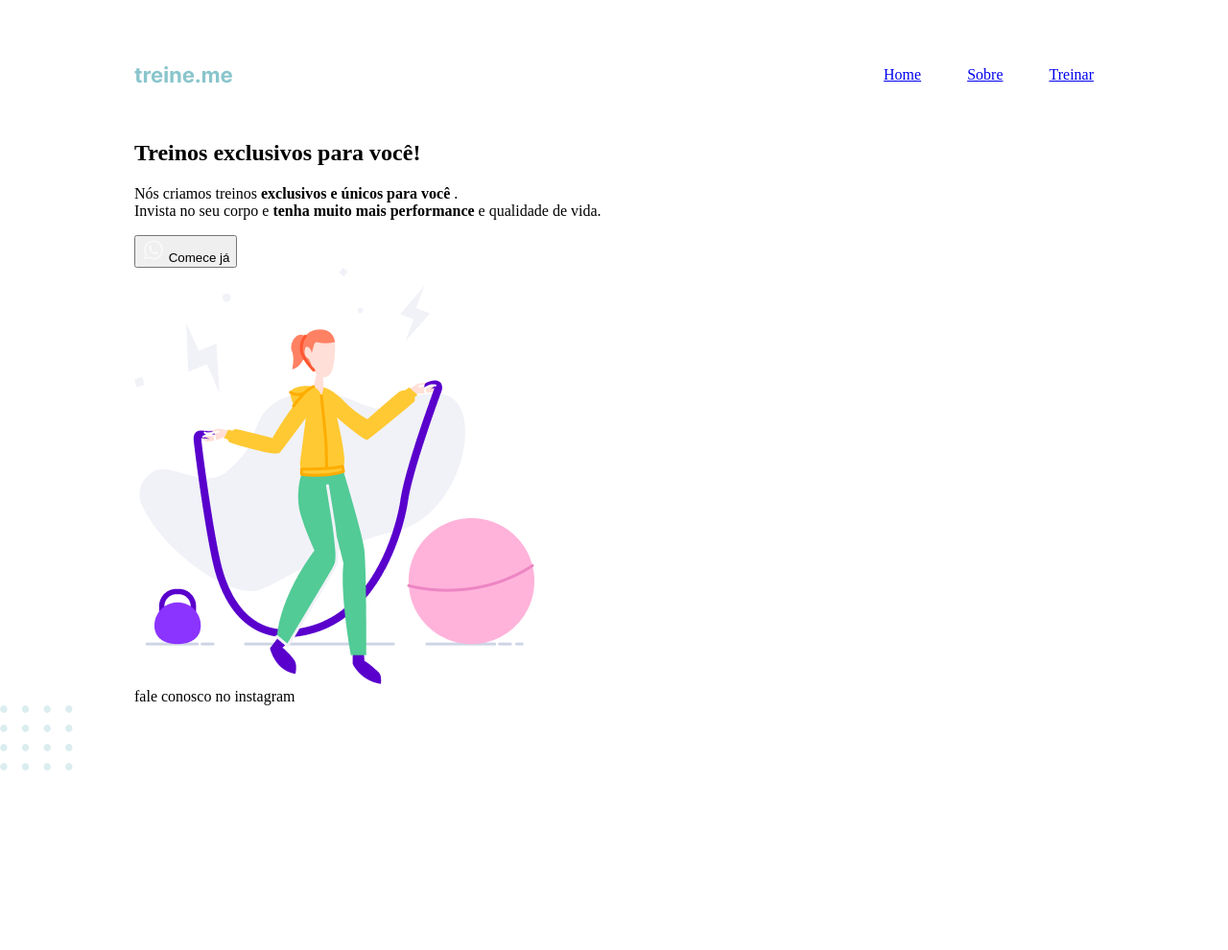
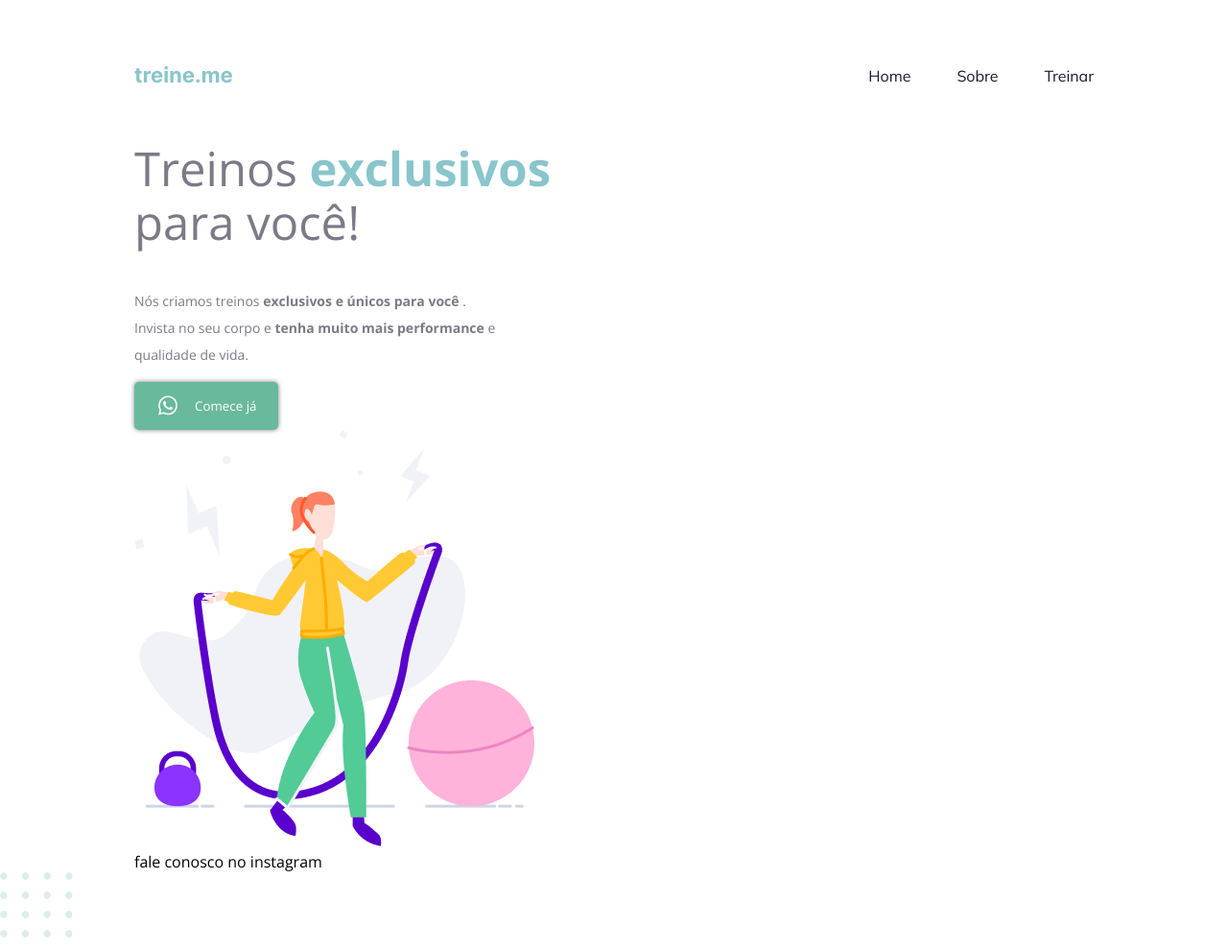
Before and after one commit to priscilha/Projeto02, a plain HTML site: page index.html in a window 1280 px wide. Shown: the whole page at 96% size. Before the commit the page ends 817 px from the top, so only its background shows below. Drawn offline with nearby package versions, Linux system fonts and the light colour scheme.

Commit message:
atualizando css

```diff
--- a/index.html
+++ b/index.html
@@ -5,6 +5,10 @@
     <meta charset="UTF-8">
     <meta name="viewport" content="width=device-width, initial-scale=1.0">
     <title>Treine me </title>
+    <link rel="preconnect" href="https://fonts.googleapis.com">
+    <link rel="preconnect" href="https://fonts.gstatic.com" crossorigin>
+    <link href="https://fonts.googleapis.com/css2?family=Mulish:wght@400;700&family=Open+Sans:wght@400;700&display=swap"
+        rel="stylesheet">
     <link rel="stylesheet" href="style.css">
 </head>
 
@@ -25,9 +29,9 @@
 
         <main>
             <section class="text">
-                <h1>Treinos exclusivos para você!</h1>
+                <h1>Treinos <span>exclusivos</span>  para você!</h1>
                 <p>Nós criamos treinos <strong>exclusivos e únicos para você</strong> . <br>
-                    Invista no seu corpo e <strong>tenha muito mais performance</strong>  e qualidade de vida.</p>
+                    Invista no seu corpo e <strong>tenha muito mais performance</strong> e qualidade de vida.</p>
 
                 <button>
                     <img src="images/whats.svg" alt="Logo do Whatsapp">
--- a/style.css
+++ b/style.css
@@ -1,5 +1,7 @@
 body{
     margin: 0;
+    font-family: 'Mulish', sans-serif;
+    font-family: 'Open Sans', sans-serif;
 }
 
 .page{
@@ -15,12 +17,60 @@ nav{
     justify-content: space-between;
     align-items: center;
     margin-bottom: 55px;
+
 }
 
-ul{
+h1{
+    font-size: 49px;
+    line-height: 56px;
+    font-weight: normal;
+    width: 490px;
+
+
+}
+h1 span{
+    color: #89C5CC;
+    font-weight: bold;
+}
+ul li a{
+    text-decoration: none;
+    color: #1F1534;
+}
+
+ul li a:hover {
+    font-weight: bold;
+
+}
+
+ul {
     display: flex;
     gap: 48px;
     list-style: none;
     margin: 0;
     padding: 0;
+    font-family: 'Mulish', sans-serif;
+
 }
+.text{
+    color: #7D7987;
+    font-size: 14px;
+    line-height: 28px;
+    width: 440px;
+
+}
+
+button{
+    background-color: #69B99D ;
+    border-radius: 5px;
+    border: none;
+    box-shadow: 0 0 5px 0 #7D7987;
+    width: 150px ;
+    height: 50px;
+    font-family: 'Open Sans', sans-serif;
+    display: flex;
+    align-items: center;
+    justify-content: space-evenly;
+    color: white;
+
+
+}
```
Lines whose indentation alone changed are shown as unchanged.
